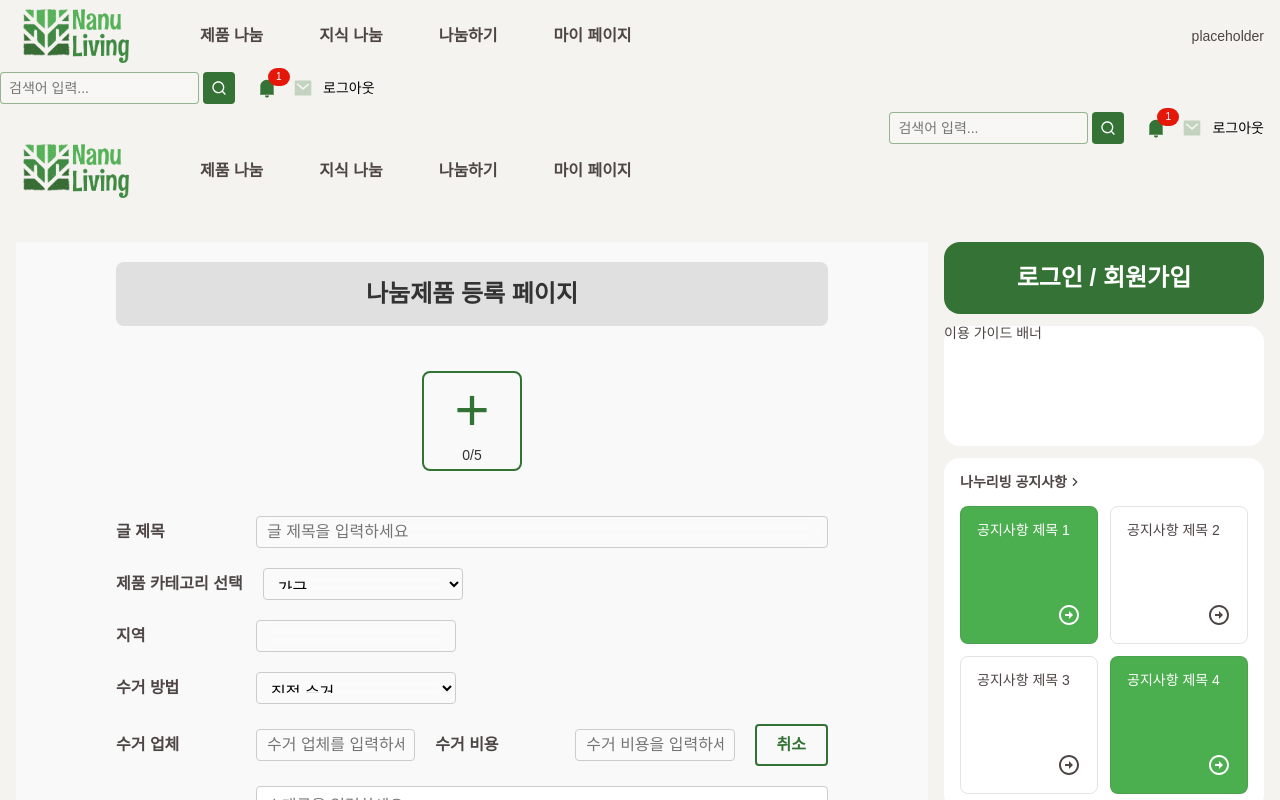
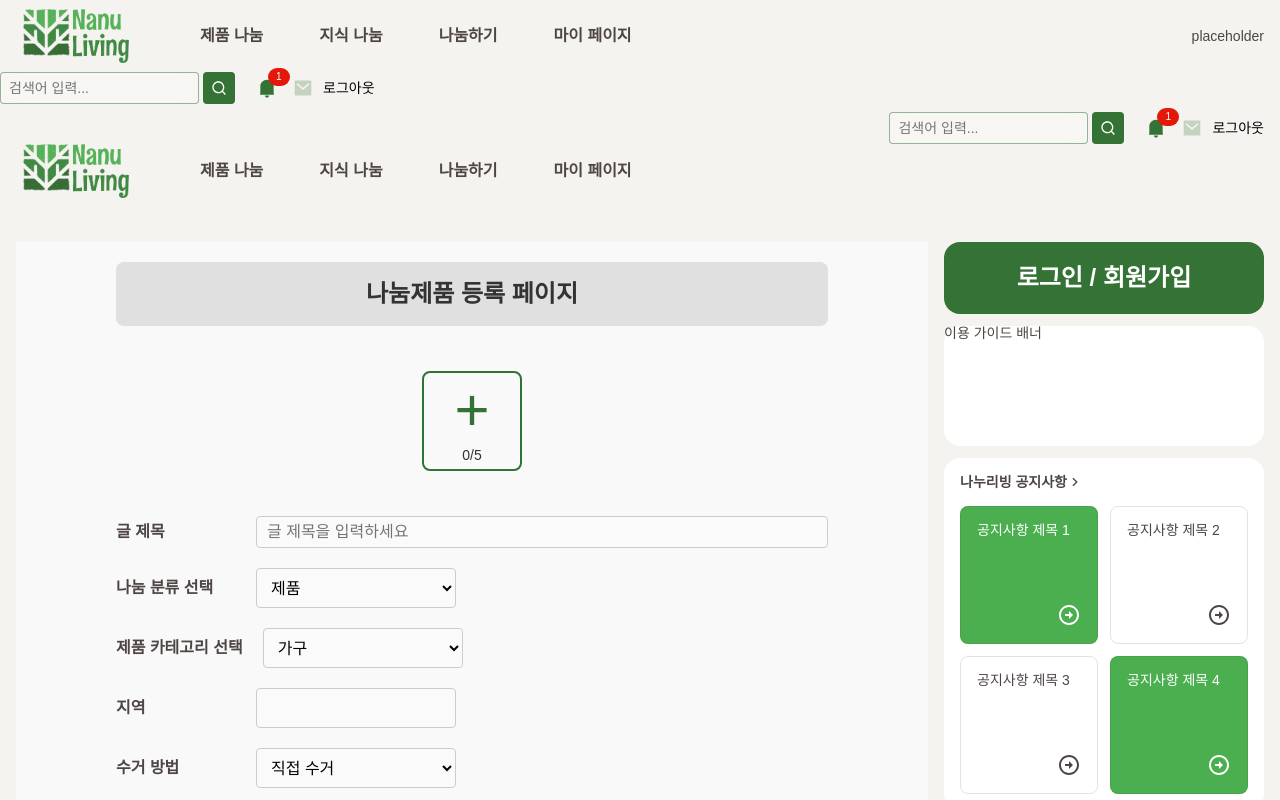
Before and after one commit to prgrms-fe-devcourse/NFE1_2_SharingLiving, a React (Vite) app in the folder shareliving-front/: page /product in a window 1280 px wide. Shown: the top 800 px of the page. Built offline with nearby package versions, Linux system fonts and the light colour scheme; a web font is replaced by a local one.

Commit message:
update: 나눔분류선택 기능 추가

```diff
--- a/shareliving-front/src/pages/knowledge.jsx
+++ b/shareliving-front/src/pages/knowledge.jsx
@@ -8,6 +8,15 @@ const Knowledge = () => {
   const [category, setCategory] = useState('knowledge');
   const [type, setType] = useState('');
   const [description, setDescription] = useState('');
+
+  const handleCategoryChange = (e) => {
+    const selectedCategory = e.target.value;
+    setCategory(selectedCategory);
+
+    if (selectedCategory === 'product') {
+      navigate('/product');
+    }
+  };
 
   return (
     <div className="knowledge-wrapper">
@@ -39,7 +48,7 @@ const Knowledge = () => {
             id="dropdown"
             className="dropdown"
             value={category}
-            onChange={(e) => setCategory(e.target.value)}
+              onChange={handleCategoryChange}
           >
             <option value="knowledge">지식</option>
             <option value="product">제품</option>
--- a/shareliving-front/src/pages/knowledge.scss
+++ b/shareliving-front/src/pages/knowledge.scss
@@ -77,22 +77,23 @@
       font-weight: bold;
   }
 
-  .input-title{
+  .input-title {
       width: 100%;
       padding: 10px;
       font-size: 16px;
       border: 1px solid #ccc;
       border-radius: 4px;
   }
+
   .input-type,
   .dropdown {
-      width: 200px;
-      padding: 10px;
-      font-size: 16px;
-      border: 1px solid #ccc;
-      border-radius: 4px;
+    width: 200px;
+    padding: 10px;
+    font-size: 16px;
+    border: 1px solid #ccc;
+    border-radius: 4px;
+    height: 40px;
   }
-
 
   .input-description {
       width: 100%;
--- a/shareliving-front/src/pages/product.jsx
+++ b/shareliving-front/src/pages/product.jsx
@@ -5,12 +5,22 @@ import { useNavigate } from 'react-router-dom';
 const Product = () => {
   const navigate = useNavigate();
   const [title, setTitle] = useState('');
-  const [category, setCategory] = useState('furniture');
+  const [category, setCategory] = useState('product');
+  const [category2, setCategory2] = useState('furniture');
   const [region, setRegion] = useState('');
   const [collection, setCollection] = useState('');
   const [pickupCompany, setPickupCompany] = useState('');
   const [pickupCost, setPickupCost] = useState('');
   const [description, setDescription] = useState('');
+
+  const handleCategoryChange = (e) => {
+    const selectedCategory = e.target.value;
+    setCategory(selectedCategory);
+
+    if (selectedCategory === 'knowledge') {
+      navigate('/knowledge');
+    }
+  };
 
   return (
     <div className="knowledge-wrapper">
@@ -37,12 +47,26 @@ const Product = () => {
         </div>
 
         <div className="form-group">
+          <label htmlFor="dropdown" className="form-label">나눔 분류 선택</label>
+          <select
+            id="dropdown"
+            className="dropdown"
+            value={category}
+              onChange={handleCategoryChange}
+          >
+            <option value="knowledge">지식</option>
+            <option value="product">제품</option>
+          </select>
+        </div>
+
+
+        <div className="form-group">
           <label htmlFor="dropdown" className="form-label">제품 카테고리 선택</label>
           <select
             id="dropdown"
             className="dropdown"
-            value={category}
-            onChange={(e) => setCategory(e.target.value)}
+            value={category2}
+            onChange={(e) => setCategory2(e.target.value)}
           >
             <option value="furniture">가구</option>
             <option value="appliances">가전</option>
--- a/shareliving-front/src/pages/product.scss
+++ b/shareliving-front/src/pages/product.scss
@@ -87,11 +87,12 @@
 
   .input-type,
   .dropdown {
-      width: 200px;
-      padding: 10px;
-      font-size: 16px;
-      border: 1px solid #ccc;
-      border-radius: 4px;
+    width: 200px;
+    padding: 10px;
+    font-size: 16px;
+    border: 1px solid #ccc;
+    border-radius: 4px;
+    height: 40px;
   }
 
   .input-description {
```
